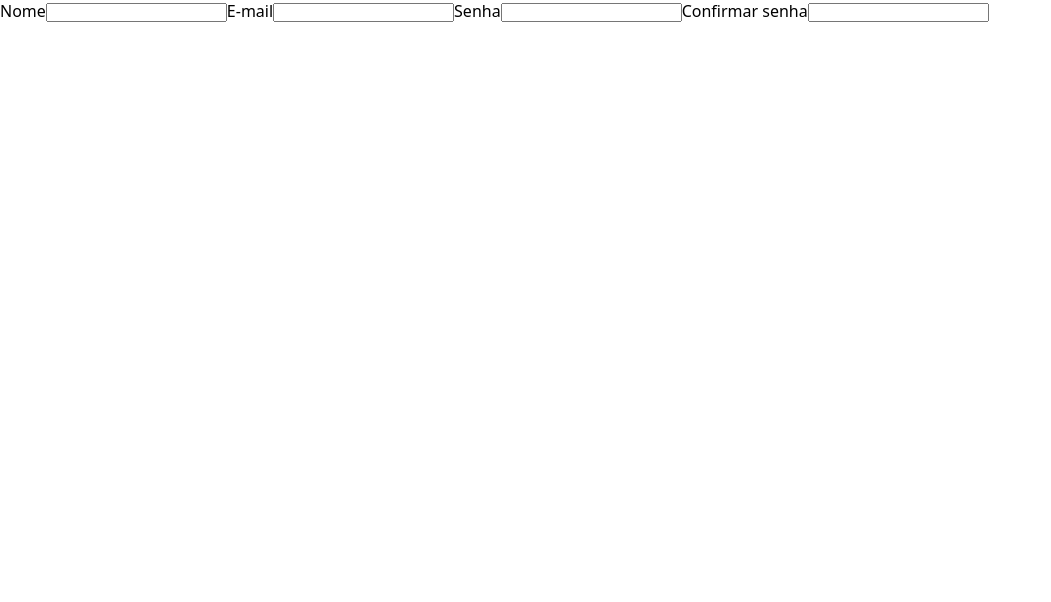
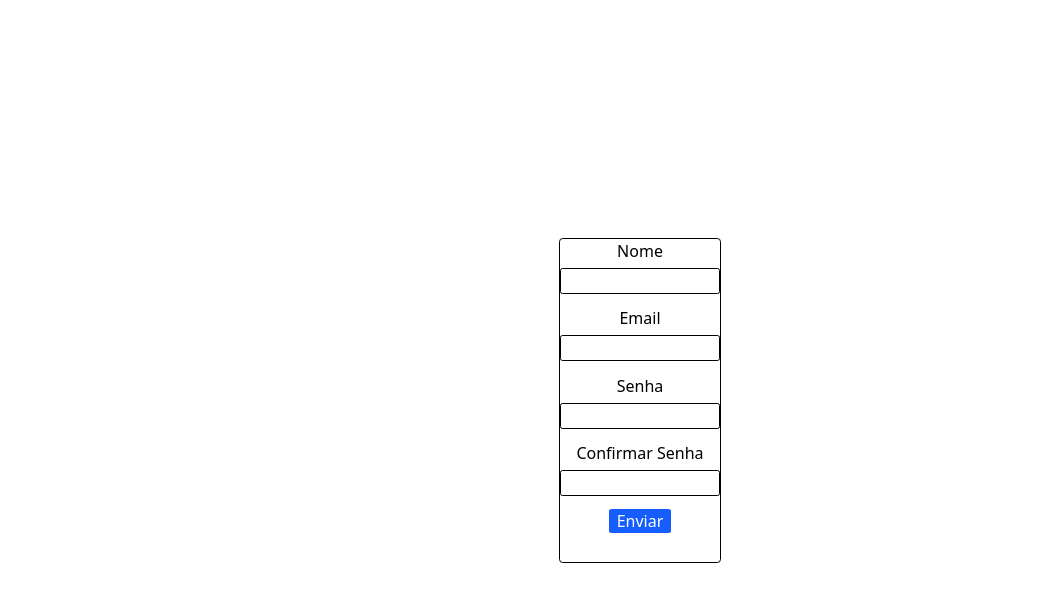
Before and after one commit to matsoaresp/tarefas-front, a Next.js app: page /cadastro in a window 1280 px wide. Shown: the top 602 px of the page, without its empty margins (0-1051 px from the left). Built offline with nearby package versions, Linux system fonts and the light colour scheme.

Commit message:
refact: alterando  o codigo de login e cadastro

```diff
--- /dev/null
+++ b/src/app/(public)/cadastro/components/RegisterForm.tsx
@@ -0,0 +1,115 @@
+'use client';
+import { useState } from "react";
+import { useRouter } from "next/navigation";
+import { toast, Toaster } from 'sonner';
+
+
+export default function RegiserForm() {
+    const router = useRouter();
+    const [name, setName] = useState('')
+    const [email, setEmail] = useState('');
+    const [password, setPassword] = useState('');
+    const [confirmarSenha, setConfirmarSenha] = useState('')
+
+
+    const handleSubmit = (e: React.SyntheticEvent) => {
+        e.preventDefault();
+
+        if (!name.trim()){
+            toast.error('O campo nome não foi preenchido')
+            return;
+        }
+
+        if(!email.trim()) {
+            toast.error('Preencha o campo E-mail');
+            return;
+        }
+        if(!password.trim()) {
+            toast.error('Preencha o campo Senha');
+            return;
+        }
+        if (password.length <= 8){
+            toast.error('A senha deve ter no mínimo 8 caracteres')
+            return;
+        }
+
+        if(confirmarSenha !== password) {
+            toast.error('As senhas não coincidem');
+            return;
+        }
+
+        toast.success('Cadastro realizado com sucesso')
+        setTimeout(() => {
+        console.log("Redirecionando para login...");
+        router.push('/login');
+      }, 1500);
+
+
+    }
+   return (
+           <div className="flex items-center justify-center min-h-screen p-4">
+               <Toaster position="top-right" />
+               <form className="border w-[220] h-130 rounded-md" onSubmit={handleSubmit}>
+                   <div className="flex items-center flex-col gap-5">
+
+                        <div className="flex flex-col gap-2 items-center">
+                           <label htmlFor="senha">Nome</label>
+                           <input
+                               id="nome"
+                               type="text"
+                               value={name}
+                               onChange={(e) => setName(e.target.value)}
+                               className="border rounded w-64 p-15"
+                           />
+                       </div>
+
+                       <div className="flex flex-col gap-2 items-center">
+                           <label className="flex items-center" htmlFor="email">Email</label>
+                           <input
+                               id="email"
+                               type="text"
+                               value={email}
+                               onChange={(e) => setEmail(e.target.value)}
+                               className="border rounded  w-64 p-15"
+                           />
+                       </div>
+
+
+                       <div className="flex flex-col gap-2 items-center">
+                           <label htmlFor="senha">Senha</label>
+                           <input
+                               id="senha"
+                               type="password"
+                               value={password}
+                               onChange={(e) => setPassword(e.target.value)}
+                               className="border rounded w-64 p-15"
+                           />
+                       </div>
+
+
+                       <div className="flex flex-col gap-2 items-center">
+                           <label htmlFor="senha">Confirmar Senha</label>
+                           <input
+                               id="senha"
+                               type="password"
+                               value={confirmarSenha}
+                               onChange={(e) => setConfirmarSenha(e.target.value)}
+                               className="border rounded w-64 p-15"
+                           />
+                       </div>
+
+
+                       <div className="">
+                           <button
+                               type="submit"
+                               className="bg-blue-600 text-white py-2 px-4 rounded hover:bg-blue-700 w-25"
+                           >
+                               Enviar
+                           </button>
+                       </div>
+
+                   </div>
+               </form>
+           </div>
+       );
+}
--- a/src/app/(public)/cadastro/page.tsx
+++ b/src/app/(public)/cadastro/page.tsx
@@ -2,51 +2,17 @@
 import { useState } from "react";
 import { toast } from 'sonner';
 import { LoginForm } from "../login/components/LoginForm";
-
-
+import RegiserForm from "./components/RegisterForm";
 
 
 export default function Regiser() {
 
-    const [email, setEmail] = useState('');
-    const [senha, setSenha] = useState('');
-    const [confirmarSenha, setConfirmarSenha] = useState('')
 
 
-    const handleSubmit = (e: React.SyntheticEvent) => {
-        e.preventDefault();
+    return (
+        <RegiserForm>
 
-        if(!email.trim()) {
-            toast.error('Preencha o campo E-mail');
-            return;
-        }
-        if(!senha.trim()) {
-            toast.error('Preencha o campo Senha');
-            return;
-        }
+        </RegiserForm>
+    )
 
-        if(confirmarSenha !== senha) {
-            toast.error('As senhas não coincidem');
-            return;
-        }
-    }
-    return (
-        <div>
-            <form action="
-                ">
-                <label htmlFor="">Nome</label>
-                <input type="text" />
-
-                <label htmlFor="">E-mail</label>
-                <input type="text" />
-
-                <label htmlFor="">Senha</label>
-                <input type="text" />
-
-                <label htmlFor="">Confirmar senha</label>
-                <input type="text" />
-            </form>
-        </div>
-
-    );
 }
--- a/src/app/(public)/login/components/LoginForm.tsx
+++ b/src/app/(public)/login/components/LoginForm.tsx
@@ -1,7 +1,11 @@
+'use client';
+
+import { useRouter } from "next/navigation";
 import { SyntheticEvent, useRef, useState } from "react";
 import { toast, Toaster } from "sonner";
 
 export function LoginForm() {
+    const router = useRouter()
     const [email, setEmail] = useState('');
     const [password, setPassword] = useState('');
 
@@ -21,48 +25,65 @@ export function LoginForm() {
             return;
         }
 
+        if (password.length <= 8) {
+            toast.error('A senha deve tem no mínimo 8 caracteres')
+            return;
+        }
+
         toast.success('Login realizado com sucesso!')
     };
+
 
     return (
         <div className="flex items-center justify-center min-h-screen p-4">
             <Toaster position="top-right" />
-            <form
-                onSubmit={handleSubmit}
-            >
-                <div className="flex items-center flex-col ">
-                    <div className="flex flex-col gap-2 ">
-                        <label className="flex items-cemte" htmlFor="email">Email</label>
+            <form className="border w-[220] h-80 rounded-md" onSubmit={handleSubmit}>
+                <div className="flex items-center flex-col gap-5">
+
+                    <div className="flex flex-col gap-2 items-center">
+                        <label className="flex items-center" htmlFor="email">Email</label>
                         <input
                             id="email"
                             type="text"
                             value={email}
                             onChange={(e) => setEmail(e.target.value)}
-                            className="border rounded px-3 py-2 w-64"
+                            className="border rounded  w-64 p-15"
                         />
                     </div>
 
 
-                    <div className="flex flex-col gap-2">
+                    <div className="flex flex-col gap-2 items-center">
                         <label htmlFor="senha">Senha</label>
                         <input
                             id="senha"
                             type="password"
                             value={password}
                             onChange={(e) => setPassword(e.target.value)}
-                            className="border rounded px-3 py-2 w-64"
+                            className="border rounded w-64 p-15"
                         />
                     </div>
 
-                    <div>
+
+                    <div className="flex gap-6">
+                    <div className="">
                         <button
                             type="submit"
-                            className="bg-blue-600 text-white py-2 px-4 rounded hover:bg-blue-700 w-64"
+                            className="bg-blue-600 text-white py-2 px-4 rounded hover:bg-blue-700 w-25"
                         >
                             Enviar
                         </button>
                     </div>
 
+                    <div className="">
+                        <button
+                            type="button"
+                            onClick={() => router.push("/cadastro")}
+                            className="bg-blue-600 text-white py-2 px-4 rounded hover:bg-blue-700 w-40"
+                        >
+                            Cadastrar-se
+                        </button>
+                    </div>
+                    </div>
                 </div>
             </form>
         </div>
--- a/src/styles/globals.css
+++ b/src/styles/globals.css
@@ -1,6 +1,4 @@
-@tailwind base;
-@tailwind components;
-@tailwind utilities;
+@import "tailwindcss";
 
 html {
   font-size: 62.5%;
```
